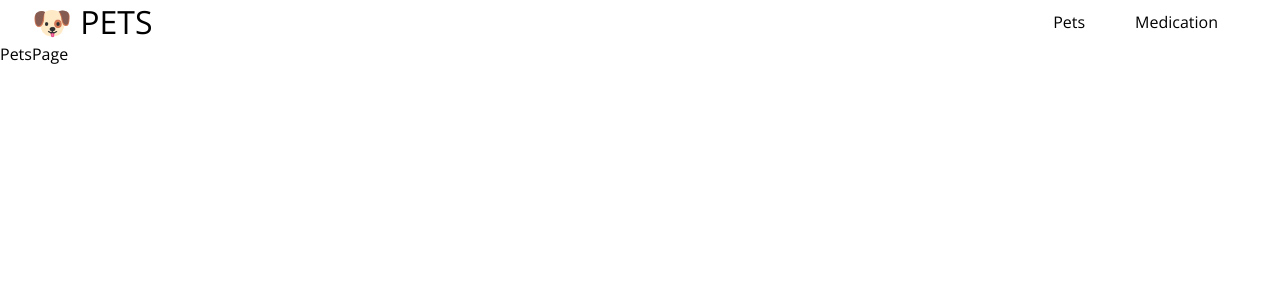
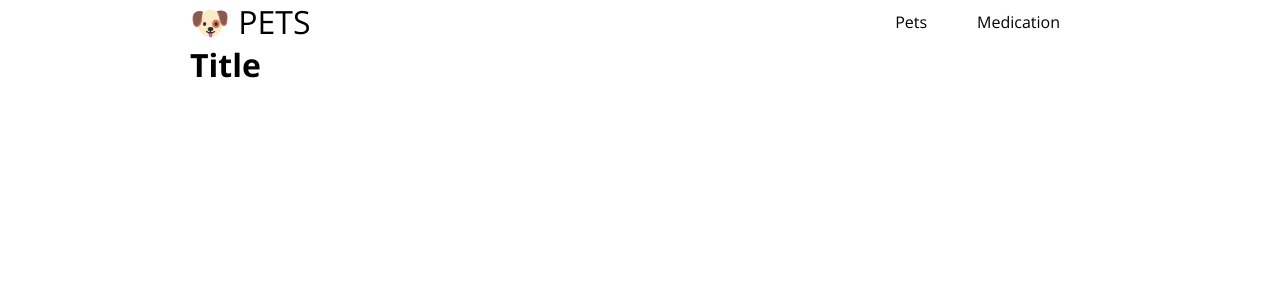
Before and after one commit to MariusCodeAcademy/type5-react-11-12-pet-meds-official, a React (Create React App) app: page / in a window 1280 px wide. Shown: the top 300 px of the page. Built offline with nearby package versions, Linux system fonts and the light colour scheme.

Commit message:
Pets page start

```diff
--- a/src/App.css
+++ b/src/App.css
@@ -8,3 +8,8 @@ body {
 h1, h2, h3, h4, p {
   margin-top: 0;
 }
+
+.container {
+  max-width: 900px;
+  margin: 0 auto;
+}
--- a/src/components/Header/Header.jsx
+++ b/src/components/Header/Header.jsx
@@ -1,9 +1,11 @@
 import { NavLink } from 'react-router-dom';
+import Container from '../UI/Container';
 import css from './Header.module.css';
 
 function Header() {
   return (
-    <header className={css.header}>
+    <header>
+      <Container className={css.header}>
         <h2 className={css.logo}>🐶 PETS</h2>
         <nav>
           <NavLink className={css.navLink} to='/'>
@@ -13,6 +15,7 @@ function Header() {
             Medication
           </NavLink>
         </nav>
+      </Container>
     </header>
   );
 }
--- a/src/components/Header/Header.module.css
+++ b/src/components/Header/Header.module.css
@@ -2,7 +2,6 @@
   display: flex;
   align-items: center;
   justify-content: space-between;
-  margin: 0 2rem;
 }
 
 .logo {
--- /dev/null
+++ b/src/components/UI/Container.jsx
@@ -0,0 +1,5 @@
+function Container(props) {
+  return <div className={`container ${props.className}`}>{props.children}</div>;
+}
+
+export default Container;
--- a/src/pages/PetsPage/PetsPage.jsx
+++ b/src/pages/PetsPage/PetsPage.jsx
@@ -1,5 +1,16 @@
+import Container from './../../components/UI/Container';
+import css from './PetsPage.module.css';
+
 function PetsPage() {
-  return <div>PetsPage</div>;
+  return (
+    <Container>
+      <div className={css.flex}>
+        <h1>Title</h1>
+        {/* <Button>add pet</Button> */}
+        {/* <Button outline>add pet</Button> */}
+      </div>
+    </Container>
+  );
 }
 
 export default PetsPage;
--- /dev/null
+++ b/src/pages/PetsPage/PetsPage.module.css
@@ -0,0 +1,5 @@
+.flex {
+  display: flex;
+  justify-content: space-between;
+  align-items: center;
+}
```
Lines whose indentation alone changed are shown as unchanged.
